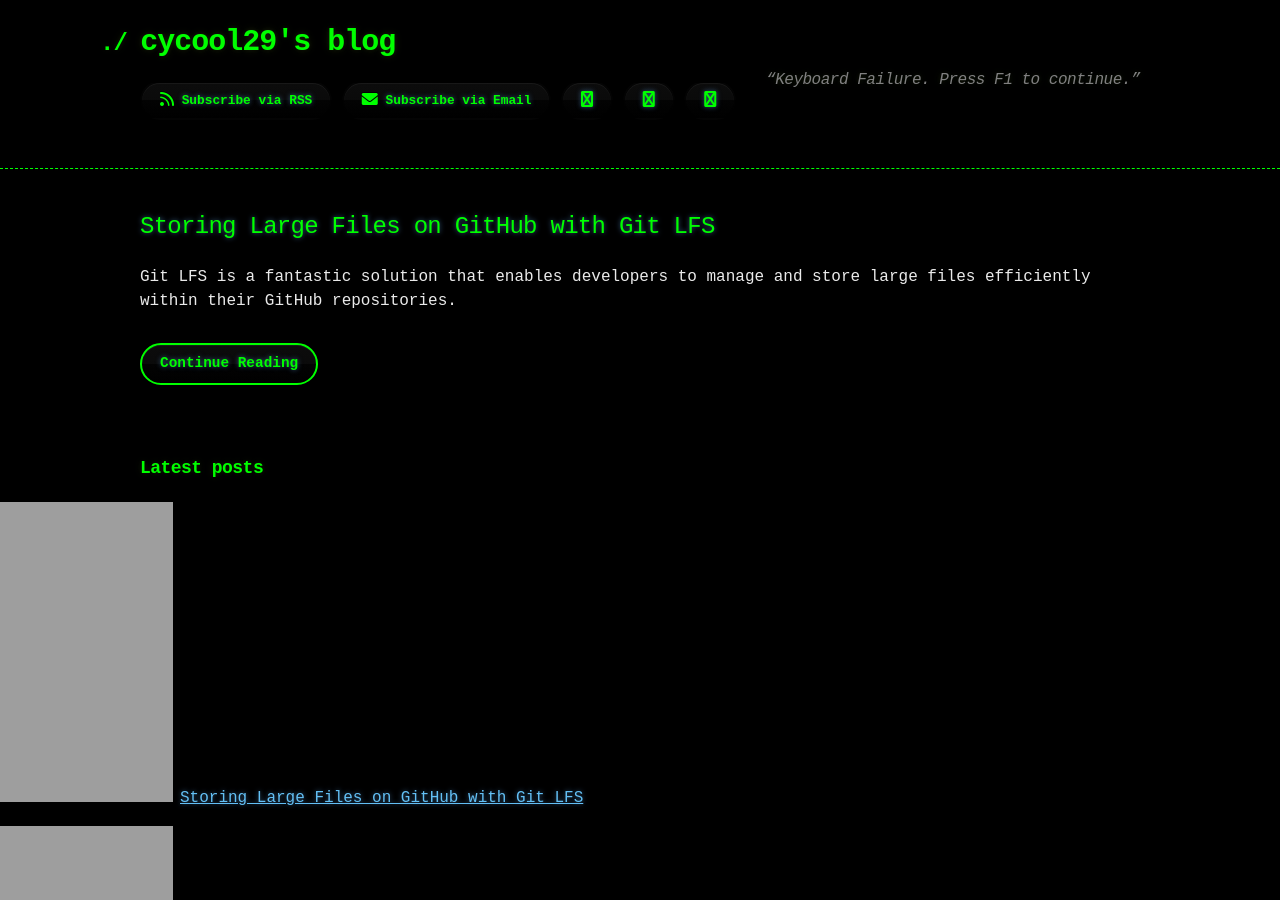
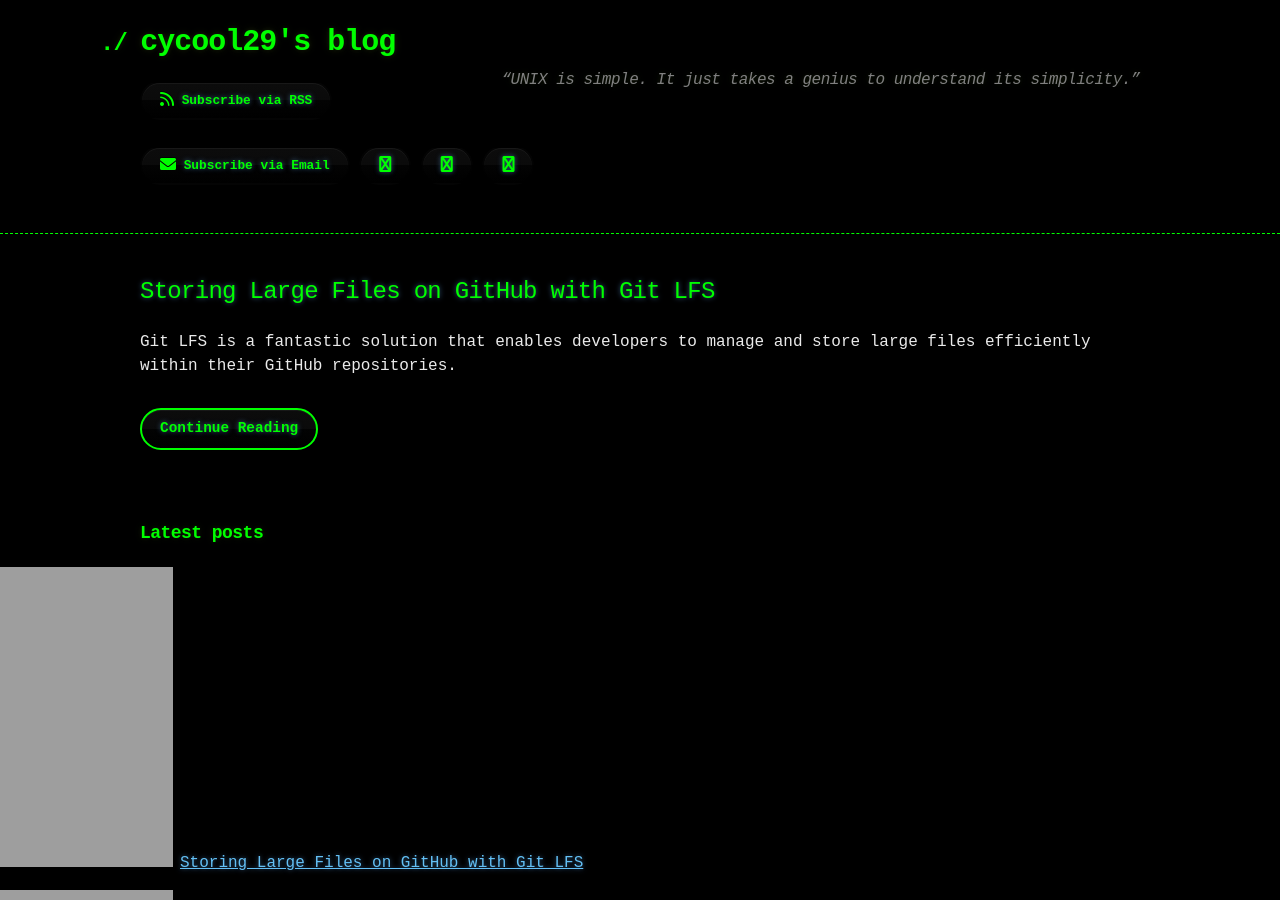
Before and after one commit to cycool29/cycool29.github.io, a Jekyll site: the page built from index.md, in a window 1280 px wide and 900 px high. Built offline with Jekyll 4.4.1, drawn with Linux system fonts in a browser that asks for light colours; a style sheet for code colours, icons or effects is not loaded.

Commit message:
Update quotes

```diff
--- a/_config.yml
+++ b/_config.yml
@@ -1,5 +1,5 @@
 title: cycool29's blog
-description: "“Keyboard Failure. Press F1 to continue.” "
+description: "“UNIX is simple. It just takes a genius to understand its simplicity.” "
 bio: A high school student. Intermediate in Python, Git, Bash. Learning JavaScript. He/Him. "
 author: cycool29
 url: https://cycool29.github.io
```
